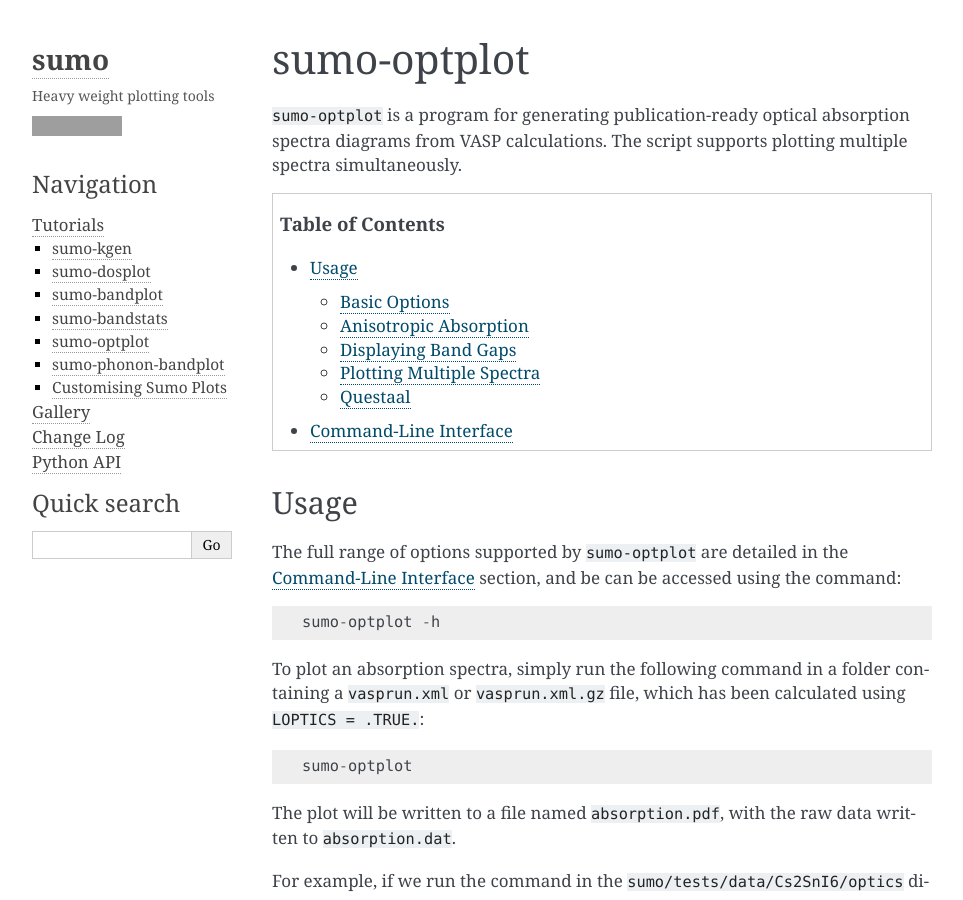
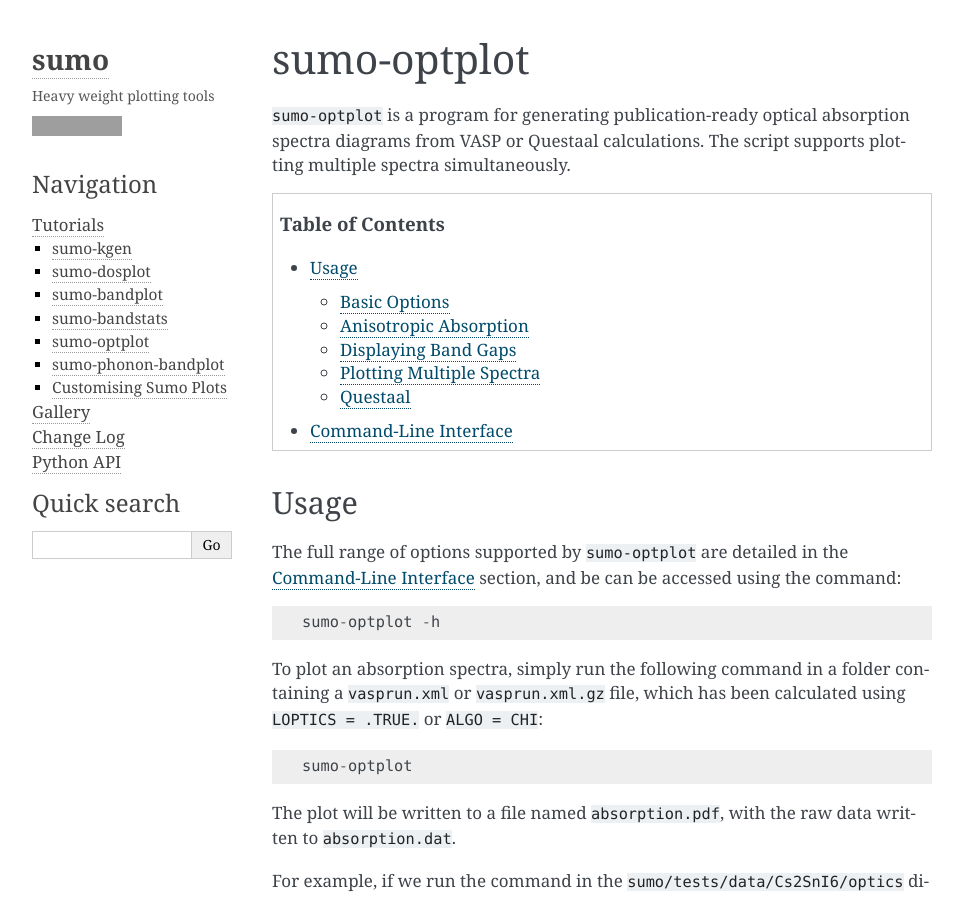
Before and after one commit to SMTG-Bham/sumo, a Sphinx documentation site: the page built from docs/source/sumo-optplot.rst, in a window 1280 px wide and 900 px high. Shown: the whole window, without its empty margins (148-1111 px from the left). Built offline with Sphinx 7.4.7, drawn with Linux system fonts in a browser that asks for light colours; grey boxes are pictures that could not be loaded.

Commit message:
DOC: Mention VASP RPA support in docs

```diff
--- a/README.rst
+++ b/README.rst
@@ -117,9 +117,12 @@
 +------------------+----------+--------+----------+
 | phonon band plot | **Y** (2)| **Y**  |   *N*    |
 +------------------+----------+--------+----------+
+| optical spectra  | **Y** (3)|  *N*   |  **Y**   |
++------------------+----------+--------+----------+
 
 (1) Brillouin-zone path can also be written for CASTEP phonon calculation
 (2) VASP phonons are plotted from Phonopy output files
+(3) As well as the LOPTICS sum over empty states, RPA spectra with ALGO=CHI are supported
 
 Installation
 ------------
--- a/docs/source/sumo-optplot.rst
+++ b/docs/source/sumo-optplot.rst
@@ -1,9 +1,9 @@
 sumo-optplot
 ==============
 
-``sumo-optplot`` is a program for generating publication-ready optical absorption
-spectra diagrams from VASP calculations. The script supports plotting multiple
-spectra simultaneously.
+``sumo-optplot`` is a program for generating publication-ready optical
+absorption spectra diagrams from VASP or Questaal calculations. The
+script supports plotting multiple spectra simultaneously.
 
 .. contents:: Table of Contents
    :local:
@@ -18,7 +18,7 @@
     sumo-optplot -h
 
 To plot an absorption spectra, simply run the following command in a folder containing a ``vasprun.xml`` or
-``vasprun.xml.gz`` file, which has been calculated using ``LOPTICS = .TRUE.``::
+``vasprun.xml.gz`` file, which has been calculated using ``LOPTICS = .TRUE.`` or ``ALGO = CHI``::
 
     sumo-optplot
 
```
